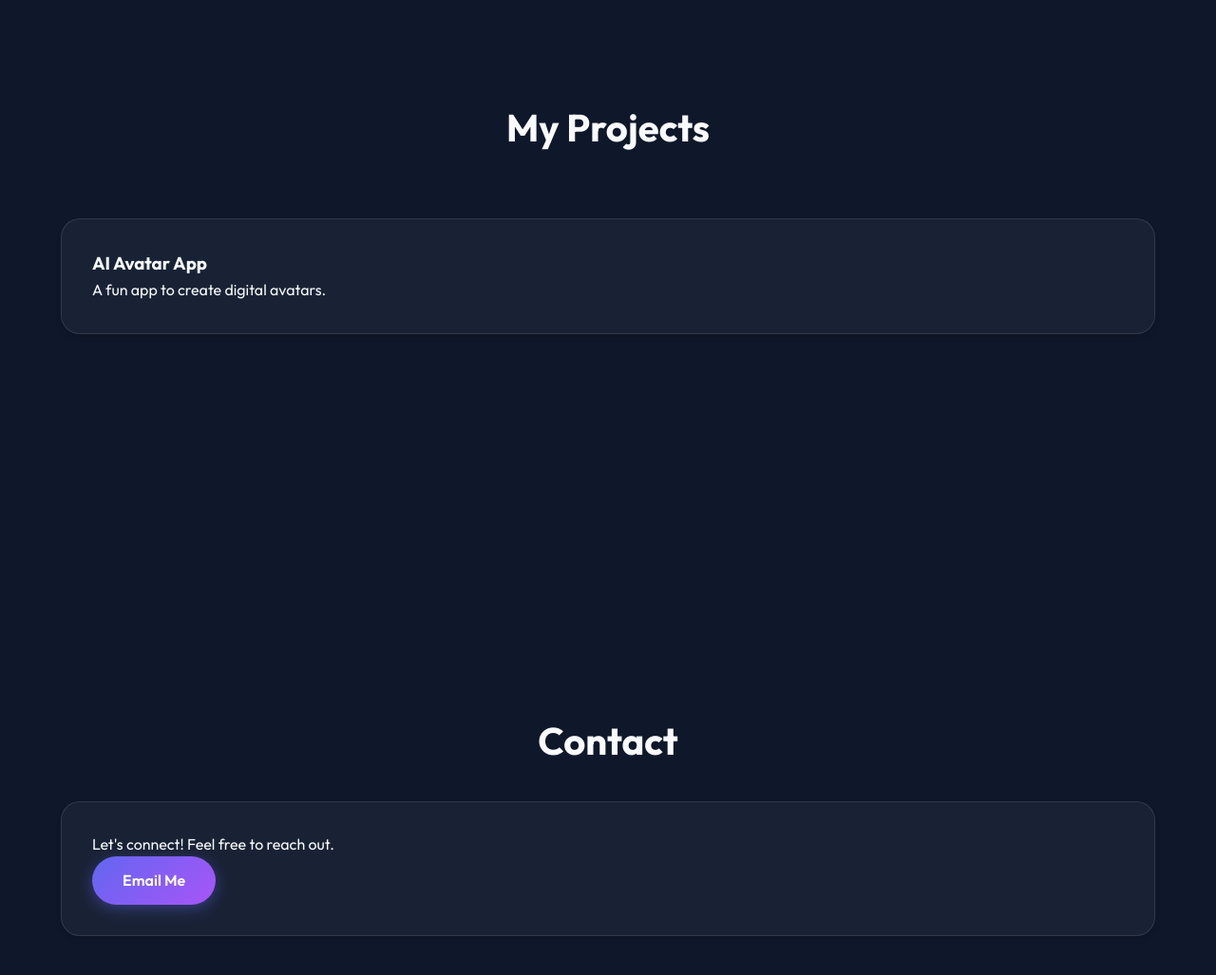
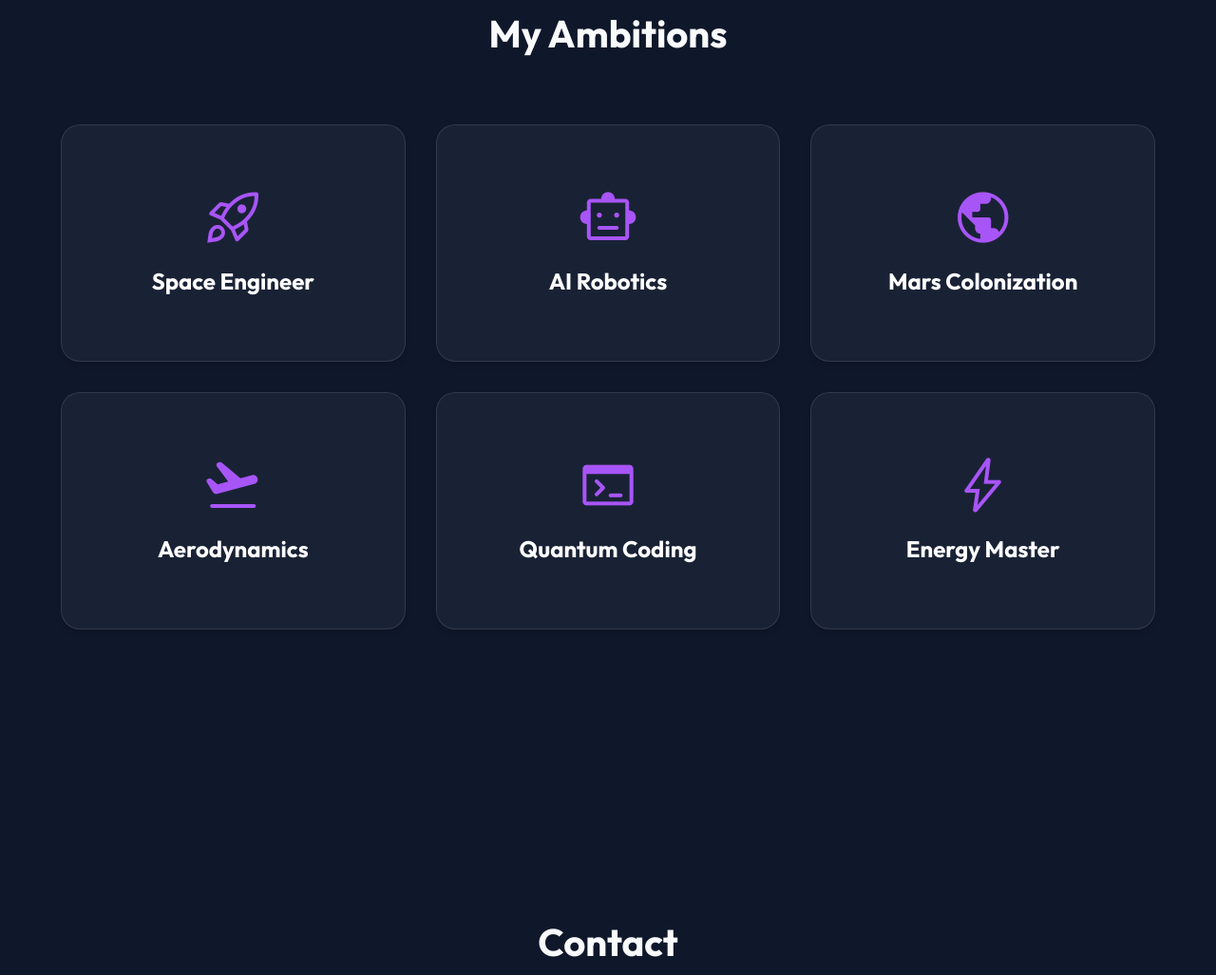
Before and after one commit to Vihaan67/ai-chatbot, a plain HTML site: page index.html in a window 1280 px wide. Shown: the part 1437-2464 px from the top of the page at 95% size. Drawn offline with nearby package versions, Linux system fonts and the light colour scheme.

Commit message:
Update portfolio: Replace Projects with Ambitions section

```diff
--- a/css/style.css
+++ b/css/style.css
@@ -163,12 +163,77 @@ h1 {
     box-shadow: var(--shadow);
 }
 
-.projects-grid {
+.ambitions-grid {
     display: grid;
-    grid-template-columns: repeat(auto-fit, minmax(300px, 1fr));
+    grid-template-columns: repeat(auto-fit, minmax(280px, 1fr));
     gap: 2rem;
     margin-top: 2rem;
 }
+
+.ambition-card {
+    height: 250px;
+    position: relative;
+    overflow: hidden;
+    cursor: pointer;
+    transition: transform 0.3s ease, box-shadow 0.3s ease;
+    display: flex;
+    flex-direction: column;
+    justify-content: center;
+    align-items: center;
+    text-align: center;
+}
+
+.ambition-card:hover {
+    transform: translateY(-5px);
+    box-shadow: 0 10px 30px rgba(99, 102, 241, 0.3);
+    border-color: var(--accent-primary);
+}
+
+.ambition-card .icon {
+    font-size: 4rem;
+    color: var(--accent-secondary);
+    margin-bottom: 1rem;
+    transition: transform 0.3s ease;
+}
+
+.ambition-card h3 {
+    font-size: 1.5rem;
+    color: white;
+    z-index: 2;
+}
+
+.reveal-text {
+    position: absolute;
+    bottom: -100%;
+    left: 0;
+    width: 100%;
+    height: 100%;
+    background: linear-gradient(0deg, rgba(15, 23, 42, 0.95) 20%, rgba(99, 102, 241, 0.8) 100%);
+    display: flex;
+    align-items: center;
+    justify-content: center;
+    padding: 1.5rem;
+    transition: bottom 0.4s cubic-bezier(0.175, 0.885, 0.32, 1.275);
+    z-index: 5;
+}
+
+.reveal-text p {
+    color: white;
+    font-size: 1.1rem;
+    font-weight: 500;
+}
+
+/* Slide up effect on hover or touch */
+.ambition-card:hover .reveal-text,
+.ambition-card:active .reveal-text {
+    bottom: 0;
+}
+
+.ambition-card:hover .icon {
+    transform: scale(0.8) translateY(-50px);
+    opacity: 0.2;
+}
+
 
 h2 {
     font-size: 2.5rem;
--- a/index.html
+++ b/index.html
@@ -27,7 +27,7 @@
         <ul class="nav-links">
             <li><a href="#home">Home</a></li>
             <li><a href="#about">About</a></li>
-            <li><a href="#projects">Projects</a></li>
+            <li><a href="#ambitions">Ambitions</a></li>
             <li><a href="#contact">Contact</a></li>
         </ul>
     </nav>
@@ -38,7 +38,7 @@
                 <h1>Hi, I'm <span class="gradient-text">Vihaan</span></h1>
                 <p class="subtitle">Future Space Engineer | 10-Year-Old Coder</p>
                 <div class="cta-buttons">
-                    <a href="#projects" class="btn primary">View My Work</a>
+                    <a href="#ambitions" class="btn primary">See My Ambitions</a>
                     <a href="#contact" class="btn secondary">Get in Touch</a>
                 </div>
             </div>
@@ -48,21 +48,82 @@
             <h2>About Me</h2>
             <div class="card about-card">
                 <p>Hello! I'm a 10-year-old student at <strong>ICAN International School, Mysore</strong>. I love
-                    <strong>Math, Science, and Aerodynamics</strong>.</p>
+                    <strong>Math, Science, and Aerodynamics</strong>.
+                </p>
                 <br>
                 <p>My dream is to build AI-powered rockets when I grow up! 🚀 When I'm not studying how planes fly, I'm
                     busy coding cool apps like this one.</p>
             </div>
         </section>
 
-        <section id="projects" class="section">
-            <h2>My Projects</h2>
-            <div class="projects-grid">
-                <div class="card project-card">
-                    <h3>AI Avatar App</h3>
-                    <p>A fun app to create digital avatars.</p>
+        <section id="ambitions" class="section">
+            <h2>My Ambitions</h2>
+            <div class="ambitions-grid">
+                <!-- Card 1: Space Engineering -->
+                <div class="card ambition-card">
+                    <div class="card-content">
+                        <span class="material-symbols-rounded icon">rocket_launch</span>
+                        <h3>Space Engineer</h3>
+                        <div class="reveal-text">
+                            <p>Building warp-speed rockets to travel to Alpha Centauri!</p>
+                        </div>
+                    </div>
                 </div>
-                <!-- More projects can be added here -->
+
+                <!-- Card 2: AI Robotics -->
+                <div class="card ambition-card">
+                    <div class="card-content">
+                        <span class="material-symbols-rounded icon">smart_toy</span>
+                        <h3>AI Robotics</h3>
+                        <div class="reveal-text">
+                            <p>Creating helper bots that can clean the ocean and plant trees.</p>
+                        </div>
+                    </div>
+                </div>
+
+                <!-- Card 3: Mars Colony -->
+                <div class="card ambition-card">
+                    <div class="card-content">
+                        <span class="material-symbols-rounded icon">public</span>
+                        <h3>Mars Colonization</h3>
+                        <div class="reveal-text">
+                            <p>Designing the first sustainable city on the Red Planet.</p>
+                        </div>
+                    </div>
+                </div>
+
+                <!-- Card 4: Flying Cars -->
+                <div class="card ambition-card">
+                    <div class="card-content">
+                        <span class="material-symbols-rounded icon">flight_takeoff</span>
+                        <h3>Aerodynamics</h3>
+                        <div class="reveal-text">
+                            <p>Inventing silent, electric flying cars for everyone.</p>
+                        </div>
+                    </div>
+                </div>
+
+                <!-- Card 5: Quantum Coding -->
+                <div class="card ambition-card">
+                    <div class="card-content">
+                        <span class="material-symbols-rounded icon">terminal</span>
+                        <h3>Quantum Coding</h3>
+                        <div class="reveal-text">
+                            <p>Writing code that runs on atoms to solve super hard problems.</p>
+                        </div>
+                    </div>
+                </div>
+
+                <!-- Card 6: Teleportation -->
+                <div class="card ambition-card">
+                    <div class="card-content">
+                        <span class="material-symbols-rounded icon">bolt</span>
+                        <h3>Energy Master</h3>
+                        <div class="reveal-text">
+                            <p>Discovering clean, limitless energy to power the future.</p>
+                        </div>
+                    </div>
+                </div>
             </div>
         </section>
 
```
